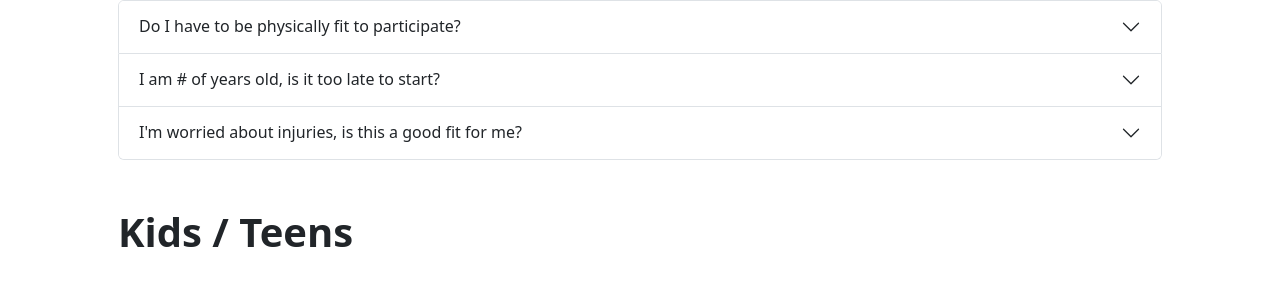
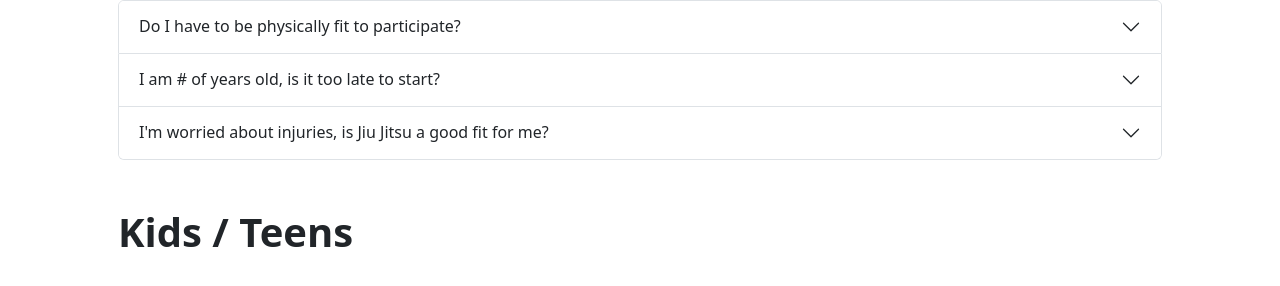
Before and after one commit to RavenGrappling/RavenGrappling.github.io, a Jekyll site: the page built from faq.md, in a window 1280 px wide and 900 px high, scrolled down 643 px. Shown: the part 139-425 px from the top of the window. Built offline with Jekyll 4.4.1, drawn with Linux system fonts in a browser that asks for light colours; some of the changed lines change nothing that is shown.

Commit message:
Update faq.md

```diff
--- a/faq.md
+++ b/faq.md
@@ -176,14 +176,14 @@
     <div class="accordion-item">
       <h2 class="accordion-header" id="faq-safety-header-3">
         <button class="accordion-button collapsed" type="button" data-bs-toggle="collapse" data-bs-target="#faq-safety-body-3" aria-expanded="false" aria-controls="faq-safety-body-3">
-          I'm worried about injuries, is this a good fit for me?
+          I'm worried about injuries, is Jiu Jitsu a good fit for me?
         </button>
       </h2>
       <div id="faq-safety-body-3" class="accordion-collapse collapse" aria-labelledby="faq-safety-header-3" data-bs-parent="#faq-safety">
         <div class="accordion-body">
           <p>
-            When doing any physical activity, there is always a chance that you might get injured.
-            However, at our gym, we always make sure that your safety is our top priority, so you can rest assured that we will do our best to make sure that does not happen.
+            When doing any physical activity, there is a chance that you might get a few bumps and bruises.
+            However, at our gym, we always make sure that your safety is our top priority, so that serious injuries do not happen. We take extra care in keeping everyone safe by providing clear instructions and discouraging any aggressive/uncontrolled behaviour. You can rest assured that we will do everything we can for you to feel safe and taken care of.
           </p>
         </div>
       </div>
```
